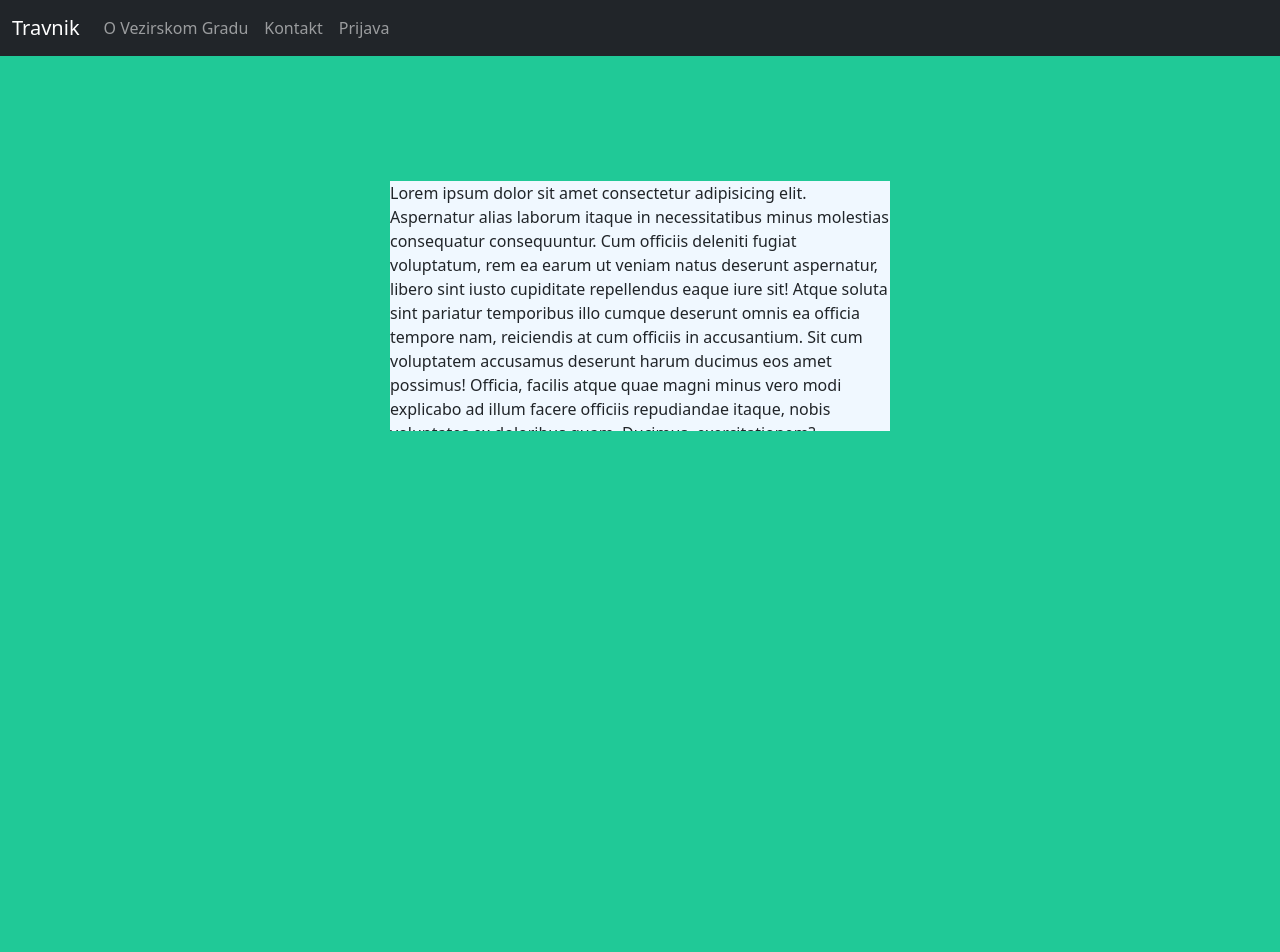
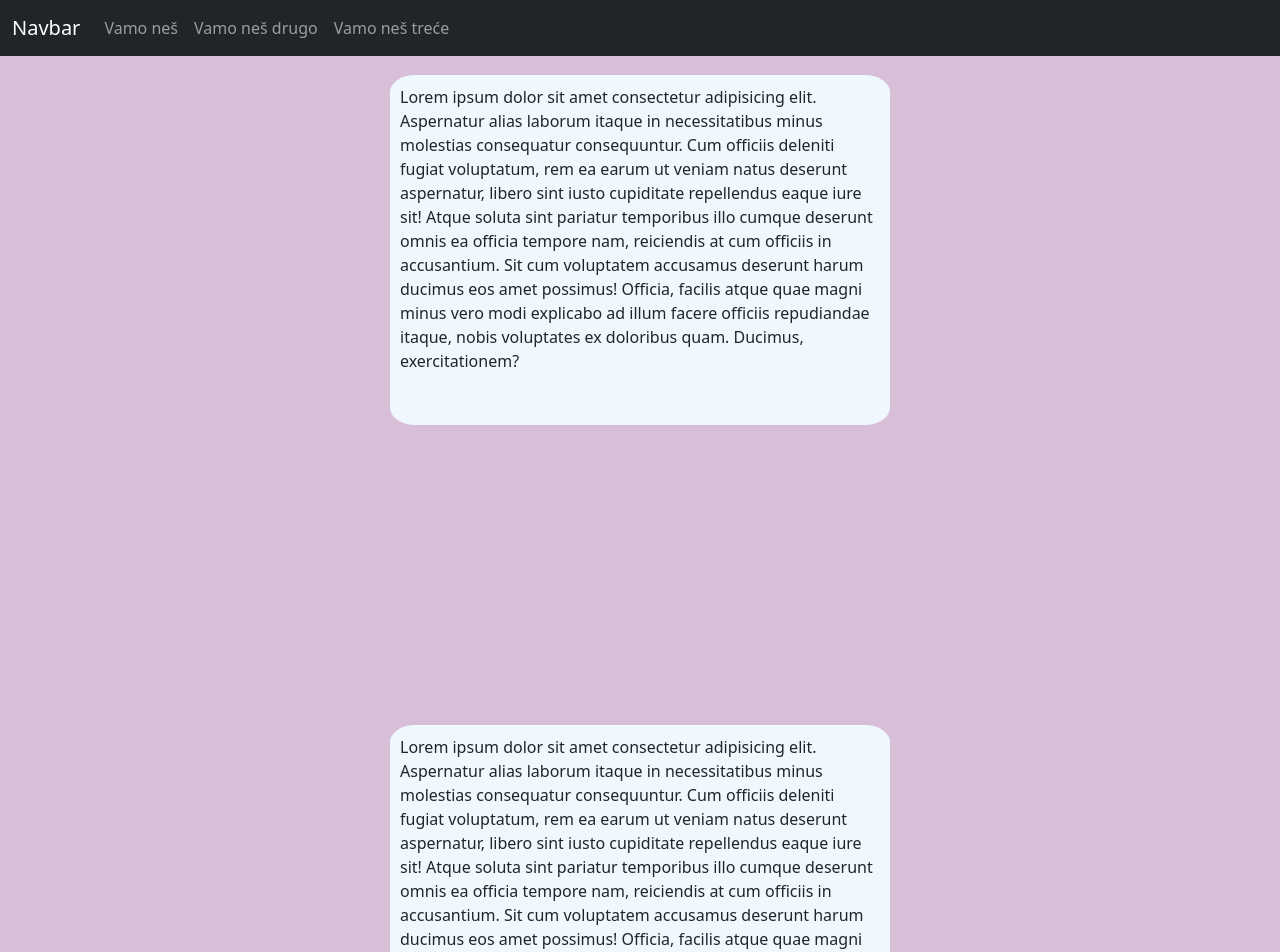
Before and after one commit to kaechesbord/ITReboot, a React (Create React App) app: page / in a window 1280 px wide. Shown: the top 952 px of the page. Before the commit the page ends 800 px from the top, so only its background shows below. Built offline with nearby package versions, Linux system fonts and the light colour scheme.

Commit message:
Scrolling

```diff
--- a/public/index.html
+++ b/public/index.html
@@ -26,7 +26,7 @@
     -->
     <title>React App</title>
   </head>
-  <body style="background-color: #20c997;">
+  <body style="background-color: thistle;">
     <noscript>You need to enable JavaScript to run this app.</noscript>
     <div id="root"></div>
     <!--
--- a/src/App.css
+++ b/src/App.css
@@ -1,12 +1,17 @@
 .text{
     background-color: aliceblue;
     width: 500px;
-    height: 250px;
-    overflow: scroll;
+    height: 350px;
+    border-radius: 5%;
+    padding: 10px;
 }
 .text-cont{
     display: flex;
     justify-content: center;
     height: 500px;
     align-items: center;
+    margin-bottom: 150px;
 }
+.nav-link{
+    cursor: pointer;
+}
--- a/src/App.js
+++ b/src/App.js
@@ -1,11 +1,9 @@
-import About from "./components/About";
-import Header from "./components/Header";
+import Main from "./components/Main";
 
 function App() {
   return (
     <div>
-      <Header />
-      <About/>
+      <Main />
     </div>
   );
 }
--- /dev/null
+++ b/src/components/About2.js
@@ -0,0 +1,17 @@
+import React from 'react'
+
+const About2 = () => {
+  return (
+      <div className='text-cont'>
+        <div className='text'>
+            Lorem ipsum dolor sit amet consectetur adipisicing elit. Aspernatur alias laborum itaque in necessitatibus minus molestias consequatur consequuntur.
+             Cum officiis deleniti fugiat voluptatum, rem ea earum ut veniam natus deserunt aspernatur, libero sint iusto cupiditate repellendus eaque iure sit!
+              Atque soluta sint pariatur temporibus illo cumque deserunt omnis ea officia tempore nam, reiciendis at cum officiis in accusantium. Sit cum voluptatem
+              accusamus deserunt harum ducimus eos amet possimus!
+             Officia, facilis atque quae magni minus vero modi explicabo ad illum facere officiis repudiandae itaque, nobis voluptates ex doloribus quam. Ducimus, exercitationem?
+        </div>
+    </div>
+  )
+}
+
+export default About2
--- /dev/null
+++ b/src/components/About3.js
@@ -0,0 +1,17 @@
+import React from 'react'
+
+const About3 = () => {
+  return (
+<div className='text-cont'>
+        <div className='text'>
+            Lorem ipsum dolor sit amet consectetur adipisicing elit. Aspernatur alias laborum itaque in necessitatibus minus molestias consequatur consequuntur.
+             Cum officiis deleniti fugiat voluptatum, rem ea earum ut veniam natus deserunt aspernatur, libero sint iusto cupiditate repellendus eaque iure sit!
+              Atque soluta sint pariatur temporibus illo cumque deserunt omnis ea officia tempore nam, reiciendis at cum officiis in accusantium. Sit cum voluptatem
+              accusamus deserunt harum ducimus eos amet possimus!
+             Officia, facilis atque quae magni minus vero modi explicabo ad illum facere officiis repudiandae itaque, nobis voluptates ex doloribus quam. Ducimus, exercitationem?
+        </div>
+    </div>
+  )
+}
+
+export default About3
--- a/src/components/Header.js
+++ /dev/null
@@ -1,49 +0,0 @@
-import React from "react";
-import "../App.css"
-import "bootstrap/dist/css/bootstrap.css"
-
-const Header = () => {
-  return (
-    <div>
-      <nav className="navbar navbar-expand-lg navbar-dark bg-dark">
-        <div className="container-fluid">
-          <a className="navbar-brand" href="#">
-           Travnik
-          </a>
-          <button
-            className="navbar-toggler"
-            type="button"
-            data-bs-toggle="collapse"
-            data-bs-target="#navbarNav"
-            aria-controls="navbarNav"
-            aria-expanded="false"
-            aria-label="Toggle navigation"
-          >
-            <span className="navbar-toggler-icon"></span>
-          </button>
-          <div className="collapse navbar-collapse" id="navbarNav">
-            <ul className="navbar-nav">
-              <li className="nav-item">
-                <a className="nav-link" aria-current="page" href="#">
-                  O Vezirskom Gradu
-                </a>
-              </li>
-              <li className="nav-item">
-                <a className="nav-link" href="#">
-                  Kontakt
-                </a>
-              </li>
-              <li className="nav-item">
-                <a className="nav-link" href="#">
-                  Prijava
-                </a>
-              </li>
-            </ul>
-          </div>
-        </div>
-      </nav>
-    </div>
-  );
-};
-
-export default Header;
--- /dev/null
+++ b/src/components/Main.js
@@ -0,0 +1,75 @@
+import React from "react";
+import "../App.css"
+import "bootstrap/dist/css/bootstrap.css"
+import About from "./About";
+import About2 from "./About2";
+import About3 from "./About3";
+import {useRef} from 'react';
+
+
+const Main = () => {
+    const ref = useRef(null);
+    const ref2 = useRef(null);
+    const ref3 = useRef(null);
+
+
+    const handleClick = () => {
+      ref.current?.scrollIntoView({behavior: 'smooth'});
+    };
+    const handleClick2 = () => {
+        ref2.current?.scrollIntoView({behavior: 'smooth'});
+      };
+    const handleClick3 = () => {
+        ref3.current?.scrollIntoView({behavior: 'smooth'});
+      };
+    return (
+    <div>
+      <nav className="navbar navbar-expand-lg navbar-dark bg-dark fixed-top">
+        <div className="container-fluid">
+          <a className="navbar-brand" href="#">
+           Navbar
+          </a>
+          <button
+            className="navbar-toggler"
+            type="button"
+            data-bs-toggle="collapse"
+            data-bs-target="#navbarNav"
+            aria-controls="navbarNav"
+            aria-expanded="false"
+            aria-label="Toggle navigation"
+          >
+            <span className="navbar-toggler-icon"></span>
+          </button>
+          <div className="collapse navbar-collapse" id="navbarNav">
+            <ul className="navbar-nav">
+              <li className="nav-item">
+                <a className="nav-link" aria-current="page"  onClick={handleClick}>
+                  Vamo neš
+                </a>
+              </li>
+              <li className="nav-item">
+                <a className="nav-link"  onClick={handleClick2}>
+                  Vamo neš drugo
+                </a>
+              </li>
+              <li className="nav-item">
+                <a className="nav-link" onClick={handleClick3}>
+                  Vamo neš treće
+                </a>
+              </li>
+            </ul>
+          </div>
+        </div>
+      </nav>
+
+        <div className="body">
+           <div ref={ref}><About/></div>
+           <div ref={ref2}><About2/></div>
+           <div ref={ref3}><About3/></div>
+        </div>
+    </div>
+
+  );
+};
+
+export default Main;
```
